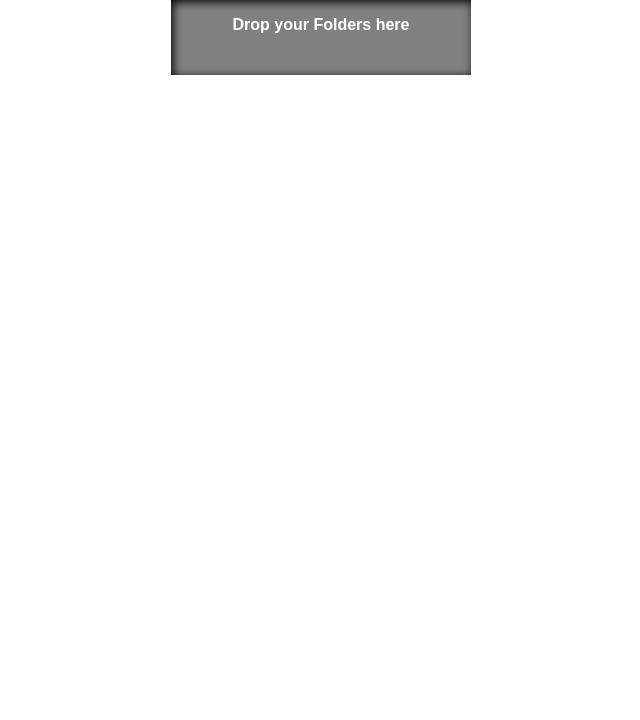
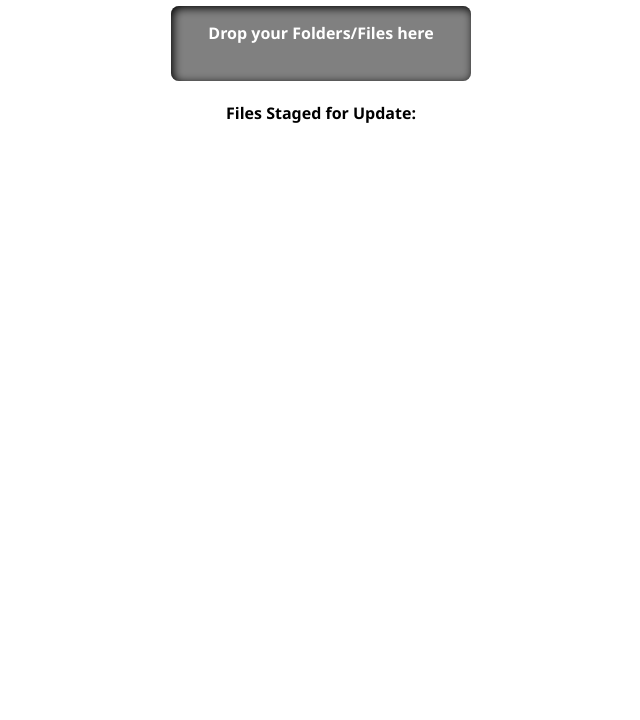
Before and after one commit to QED0711/electron-git-updater, an Electron app: page index.html in a window 1000 px wide. Shown: the part 80-800 px from the top of the page, without its empty margins (179-819 px from the left). Drawn offline with Linux system fonts and the light colour scheme.

Commit message:
auto commit: Sat Mar 23 2019 21:10:51 GMT-0400 (Eastern Daylight Time)

```diff
--- a/index.css
+++ b/index.css
@@ -1,6 +1,7 @@
 
 body{
     text-align: center;
+    font-family: 'Segoe UI', Tahoma, Geneva, Verdana, sans-serif;
 }
 
 #document-holder{
@@ -13,11 +14,12 @@ body{
     margin: 0 auto;
     box-shadow: 2px 2px 10px black inset;
 
+    border-radius: 8px;
+
 }
 
 #document-holder p {
     padding: 1em;
-    font-family: sans-serif;
     font-weight: 900;
 }
 
--- a/index.html
+++ b/index.html
@@ -11,11 +11,12 @@
     <h1>Git Update</h1>
 
     <div id="document-holder">
-        <p>Drop your Folders here</p>
+        <p>Drop your Folders/Files here</p>
+        <p>They will be automatically updated</p>
     </div>
 
 
-
+    <h4>Files Staged for Update:</h4>
     <ul id="files"></ul>
 
     <script>
```
